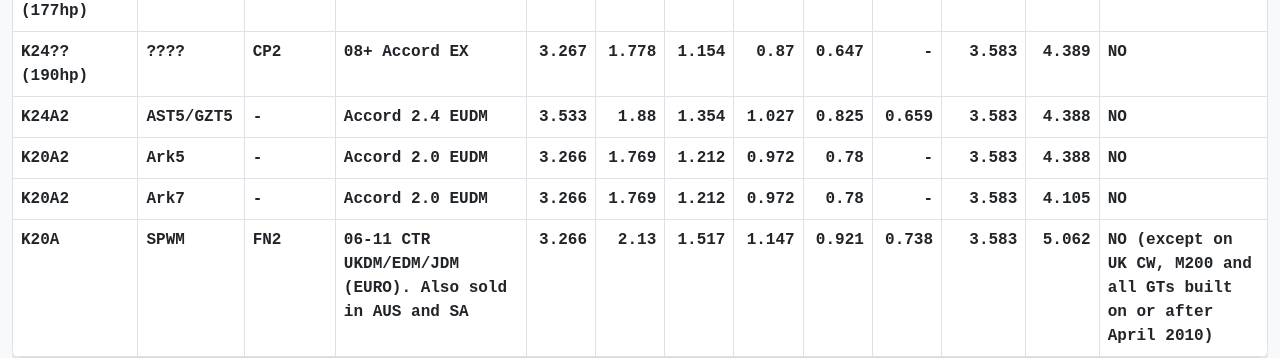
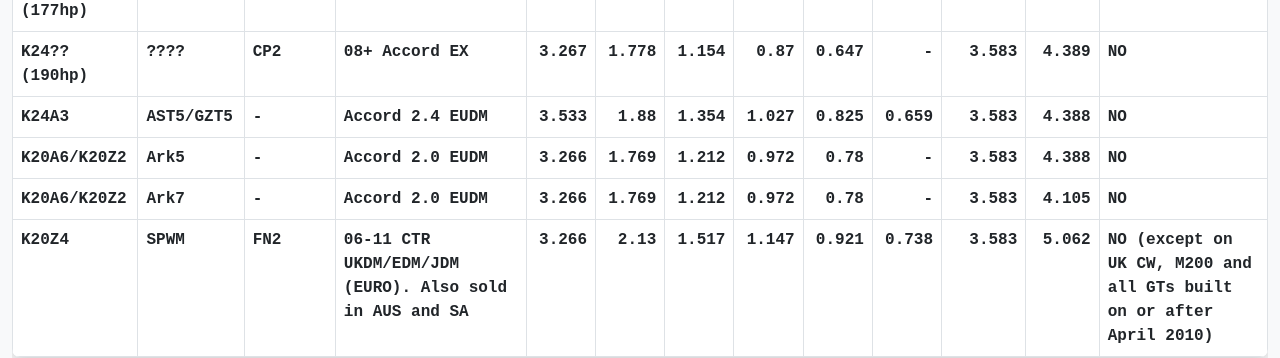
Before and after one commit to honda-wawa/honda-wawa.github.io, a Jekyll site: the page built from honda_kseries_transmissions.md, in a window 1280 px wide. Shown: the part 1103-1461 px from the top of the page. Built offline with Jekyll 4.4.1, drawn with Linux system fonts in a browser that asks for light colours.

Commit message:
add new file

```diff
--- a/_data/kseries_transmissions.yml
+++ b/_data/kseries_transmissions.yml
@@ -245,7 +245,7 @@
   reverse: 3.583
   final_drive: 4.389
   lsd: "NO"
-- engine: "K24A2"
+- engine: "K24A3"
   tranny_code: "AST5/GZT5"
   chassis_code: "-"
   model: "Accord 2.4 EUDM"
@@ -258,7 +258,7 @@
   reverse: 3.583
   final_drive: 4.388
   lsd: "NO"
-- engine: "K20A2"
+- engine: "K20A6/K20Z2"
   tranny_code: "Ark5"
   chassis_code: "-"
   model: "Accord 2.0 EUDM"
@@ -271,7 +271,7 @@
   reverse: 3.583
   final_drive: 4.388
   lsd: "NO"
-- engine: "K20A2"
+- engine: "K20A6/K20Z2"
   tranny_code: "Ark7"
   chassis_code: "-"
   model: "Accord 2.0 EUDM"
@@ -284,7 +284,7 @@
   reverse: 3.583
   final_drive: 4.105
   lsd: "NO"
-- engine: "K20A"
+- engine: "K20Z4"
   tranny_code: "SPWM"
   chassis_code: "FN2"
   model: "06-11 CTR UKDM/EDM/JDM (EURO). Also sold in AUS and SA"
```
